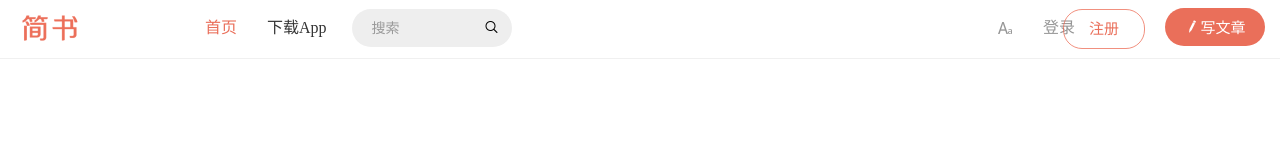
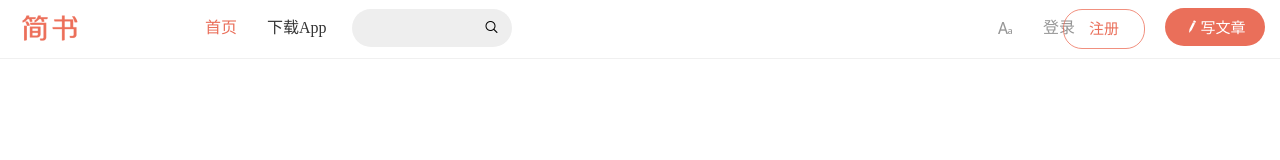
Before and after one commit to yyh321/yyh-jianshu, a React (Create React App) app: page / in a window 1280 px wide. Shown: the top 160 px of the page. Built offline with nearby package versions, Linux system fonts and the light colour scheme.

Commit message:
add header

```diff
--- a/src/common/header/index.js
+++ b/src/common/header/index.js
@@ -42,6 +42,7 @@ handleInputBlur (){
           <SearchWrapper>
             <CSSTransition timeout={200} in={this.state.focused} classNames="slide">
               <NavSearch
+              href="/"
               className={this.state.focused ? 'focused' : ''}
               onFocus={this.handleInputFocus}
               onBlur = {this.handleInputBlur}
--- a/src/common/header/style.js
+++ b/src/common/header/style.js
@@ -42,10 +42,7 @@ export const NavItem = styled.div `
   }
 
 `
-export const NavSearch = styled.input.attrs({
-  placeholder: '搜索'
-})
-`
+export const NavSearch = styled.input `
   width:160px;
   height:38px;
   background:red;
```
